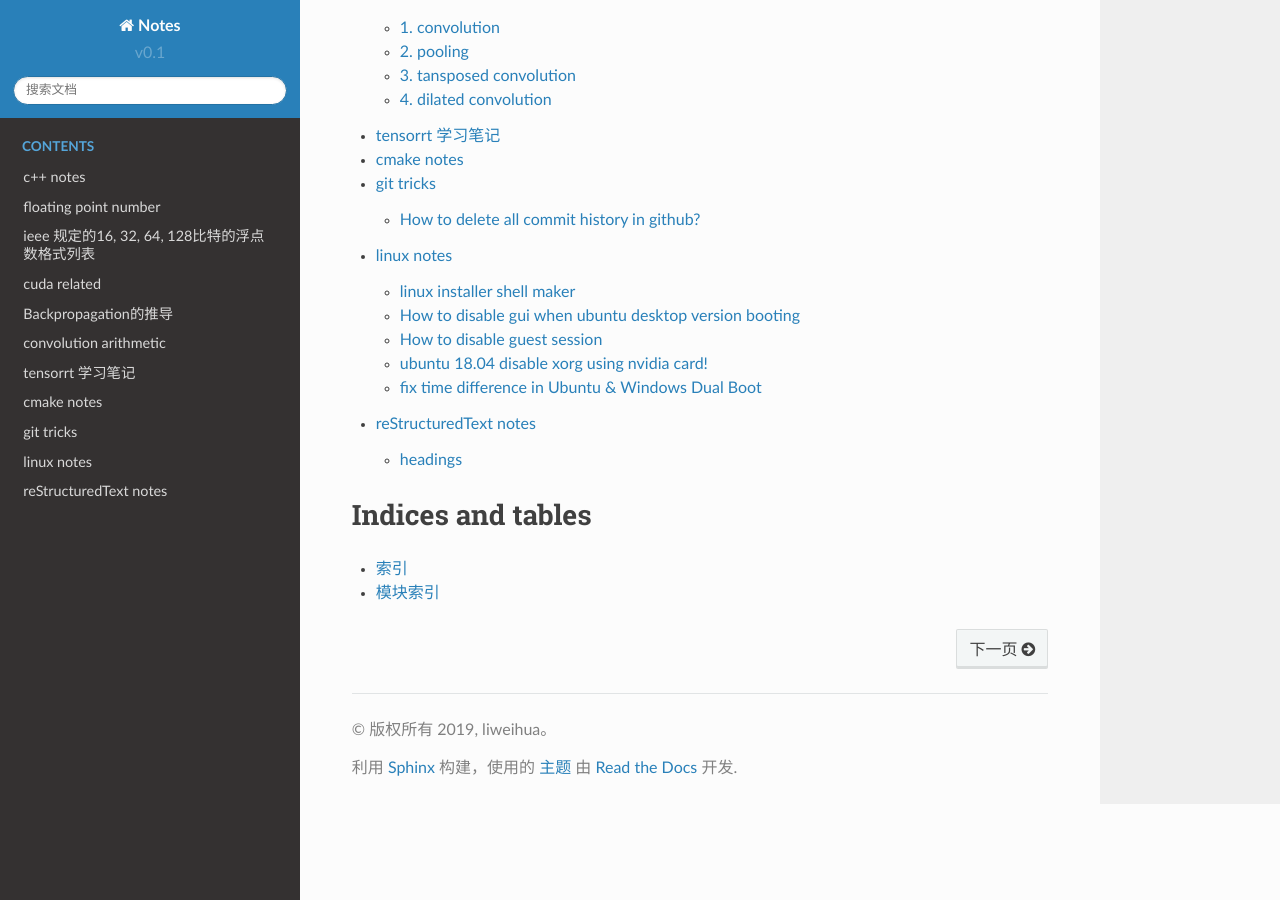
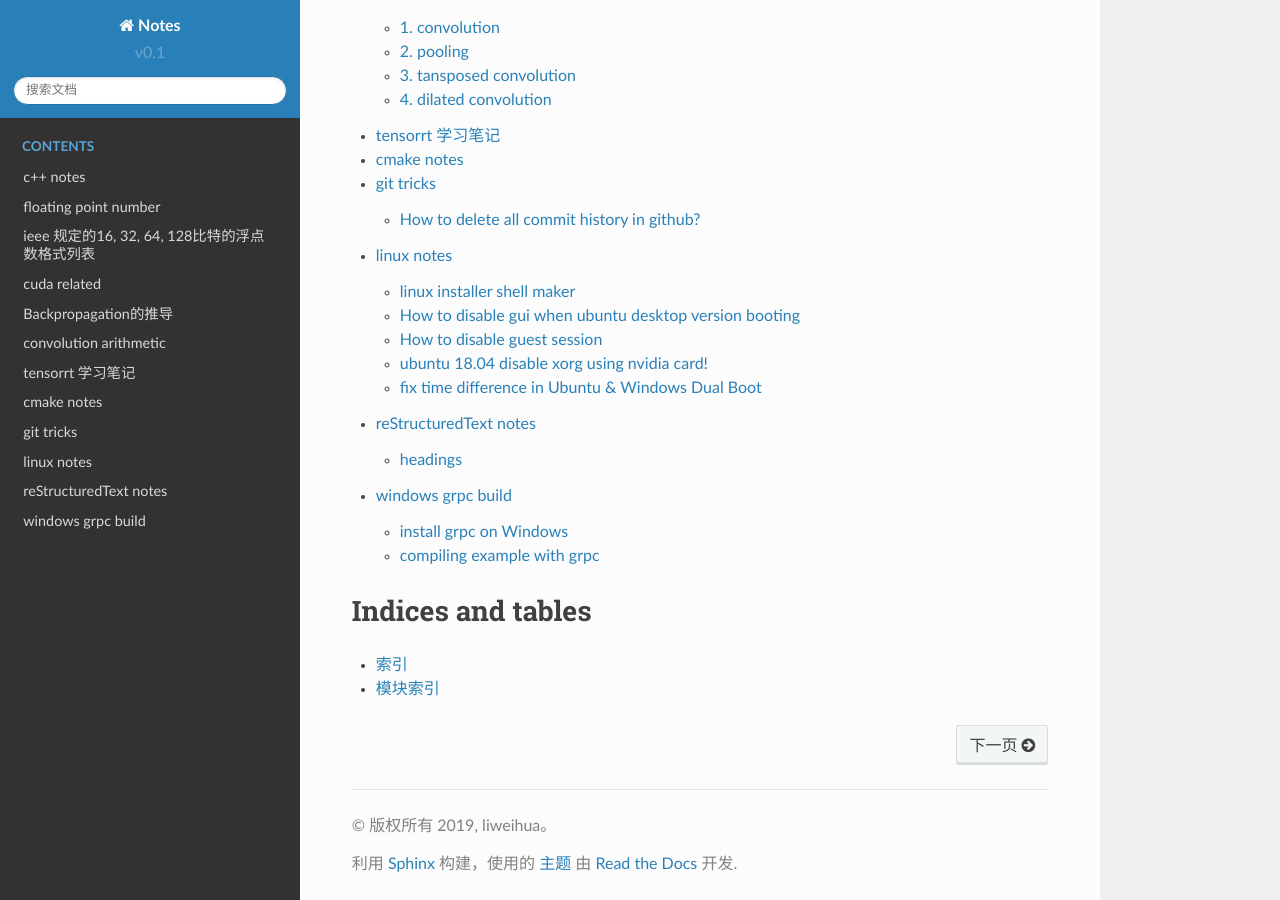
Before and after one commit to li-weihua/notes, a Sphinx documentation site: the page built from docs/index.rst, in a window 1280 px wide and 900 px high, scrolled down 569 px. Built offline with Sphinx 7.4.7 and the Read the Docs theme 2.0.0, drawn with Linux system fonts in a browser that asks for light colours; formulas are drawn with MathJax 3; some of the changed lines change nothing that is shown.

Commit message:
add grpc_win_build

````diff
--- /dev/null
+++ b/docs/grpc_win_build.md
@@ -0,0 +1,80 @@
+#  windows grpc build
+
+## install grpc on Windows
+The main reference website is: https://github.com/grpc/grpc/blob/master/test/distrib/cpp/run_distrib_test_cmake.bat
+
+**NOTE：Do not follow  https://github.com/grpc/grpc/blob/master/BUILDING.md ！**
+
+grpc depends openssl, zlib, protobuf, cares.
+
+### Install Steps
+1. Download openssl from website：https://storage.googleapis.com/grpc-testing.appspot.com/OpenSSL-Win64-1_1_0g.zip  and extract the .zip file. Then set the following varibles in cmd or powershell, for example on my machine
+```bat
+set OPENSSL_DIR=D:\ProgramFiles\OpenSSL-Win64
+set SRC=D:\github\grpc-v1.21.0
+set INSTALL_DIR=D:\ProgramFiles\grpc
+```
+2. zlib
+cmake generate options for reference:
+  - “Visual Studio 14 2015”
+ - “Visual Studio 14 2015 ARM”
+  - “Visual Studio 14 2015 Win64”
+  - “Visual Studio 15 2017”
+  - “Visual Studio 15 2017 ARM”
+  - “Visual Studio 15 2017 Win64”
+
+```bat
+cd %SRC%
+cd third_party/zlib
+mkdir build
+cd build
+
+cmake .. -G "Visual Studio 14 2015 Win64" -DCMAKE_INSTALL_PREFIX=%INSTALL_DIR% -DZLIB_ROOT=%INSTALL_DIR% -Dprotobuf_MSVC_STATIC_RUNTIME=OFF -Dprotobuf_BUILD_TESTS=OFF
+
+cmake --build . --config Release --target install
+```
+
+3. protobuf
+```bat
+cd third_party/protobuf/cmake
+mkdir build
+cd build
+
+cmake .. -G "Visual Studio 14 2015 Win64" -DCMAKE_INSTALL_PREFIX=%INSTALL_DIR% -DZLIB_ROOT=%INSTALL_DIR% -Dprotobuf_MSVC_STATIC_RUNTIME=OFF -Dprotobuf_BUILD_TESTS=OFF
+
+cmake --build . --config Release --target install
+```
+
+4. cares
+```bat
+cd %SRC%
+cd third_party/cares/cares
+mkdir cmake
+cd cmake
+
+cmake .. -G "Visual Studio 14 2015 Win64" -DCMAKE_INSTALL_PREFIX=%INSTALL_DIR%
+
+cmake --build . --config Release --target install
+```
+5. grpc
+```bat
+cd %SRC%
+mkdir .build
+cd .build
+
+cmake .. -G "Visual Studio 14 2015 Win64" -DCMAKE_INSTALL_PREFIX=%INSTALL_DIR% -DOPENSSL_ROOT_DIR=%OPENSSL_DIR% -DZLIB_ROOT=%INSTALL_DIR% -DgRPC_INSTALL=ON -DgRPC_BUILD_TESTS=OFF -DgRPC_PROTOBUF_PROVIDER=package -DgRPC_ZLIB_PROVIDER=package -DgRPC_CARES_PROVIDER=package -DgRPC_SSL_PROVIDER=package -DCMAKE_BUILD_TYPE=Release
+
+cmake --build . --config Release --target install
+```
+
+## compiling example with grpc
+```bat
+cd %SRC%
+cd examples/cpp/helloworld
+mkdir build
+cd build
+
+cmake .. -G "Visual Studio 14 2015 Win64" -DOPENSSL_ROOT_DIR=%OPENSSL_DIR% -DCMAKE_PREFIX_PATH=%INSTALL_DIR%
+
+cmake --build . --config Release
+```
--- a/docs/index.rst
+++ b/docs/index.rst
@@ -20,6 +20,7 @@ Learning Notes
     git
     linux
     reStructuredText
+    grpc_win_build
 
 
 Indices and tables
````
Also changed, not shown: 1 other file.
